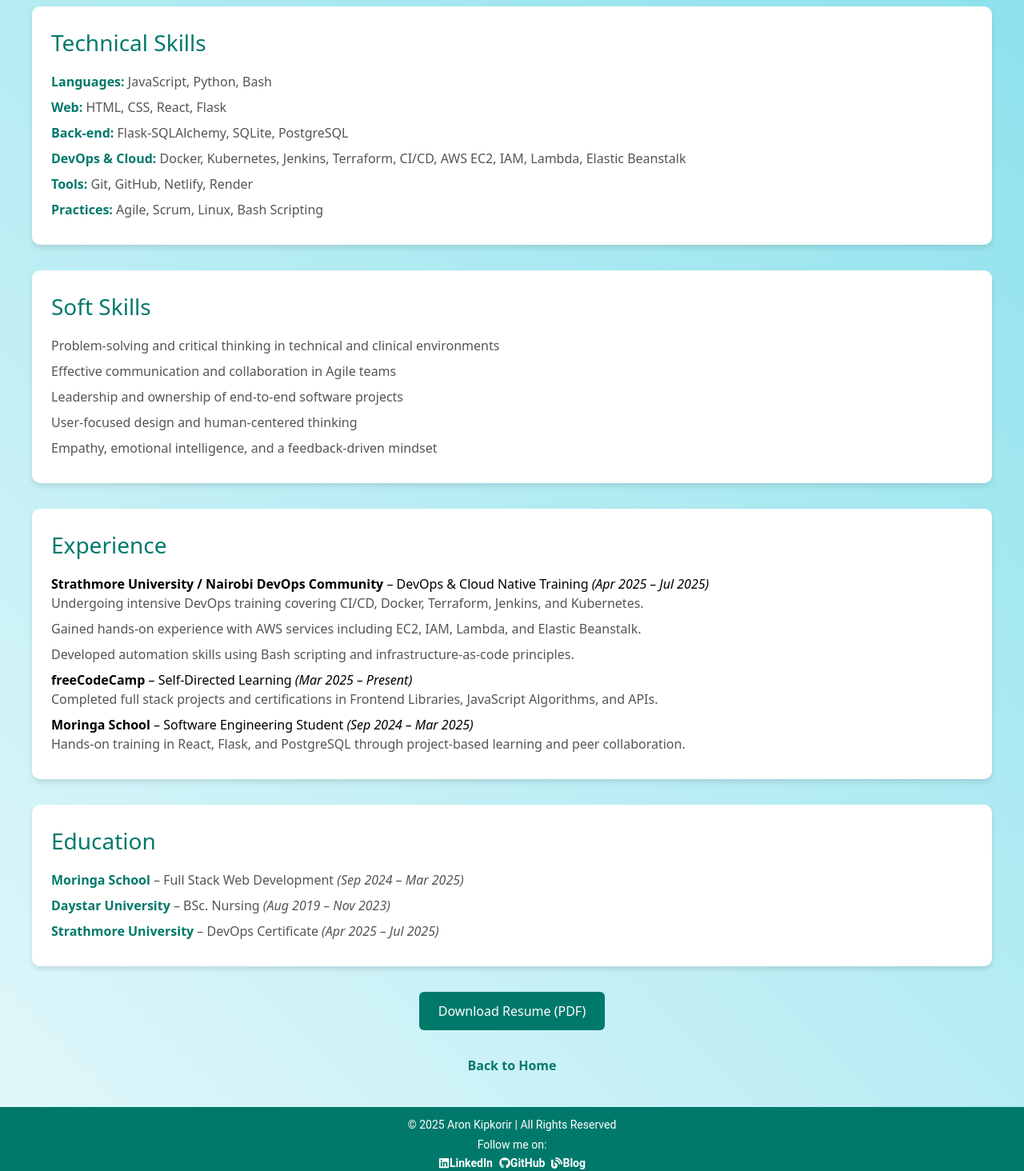
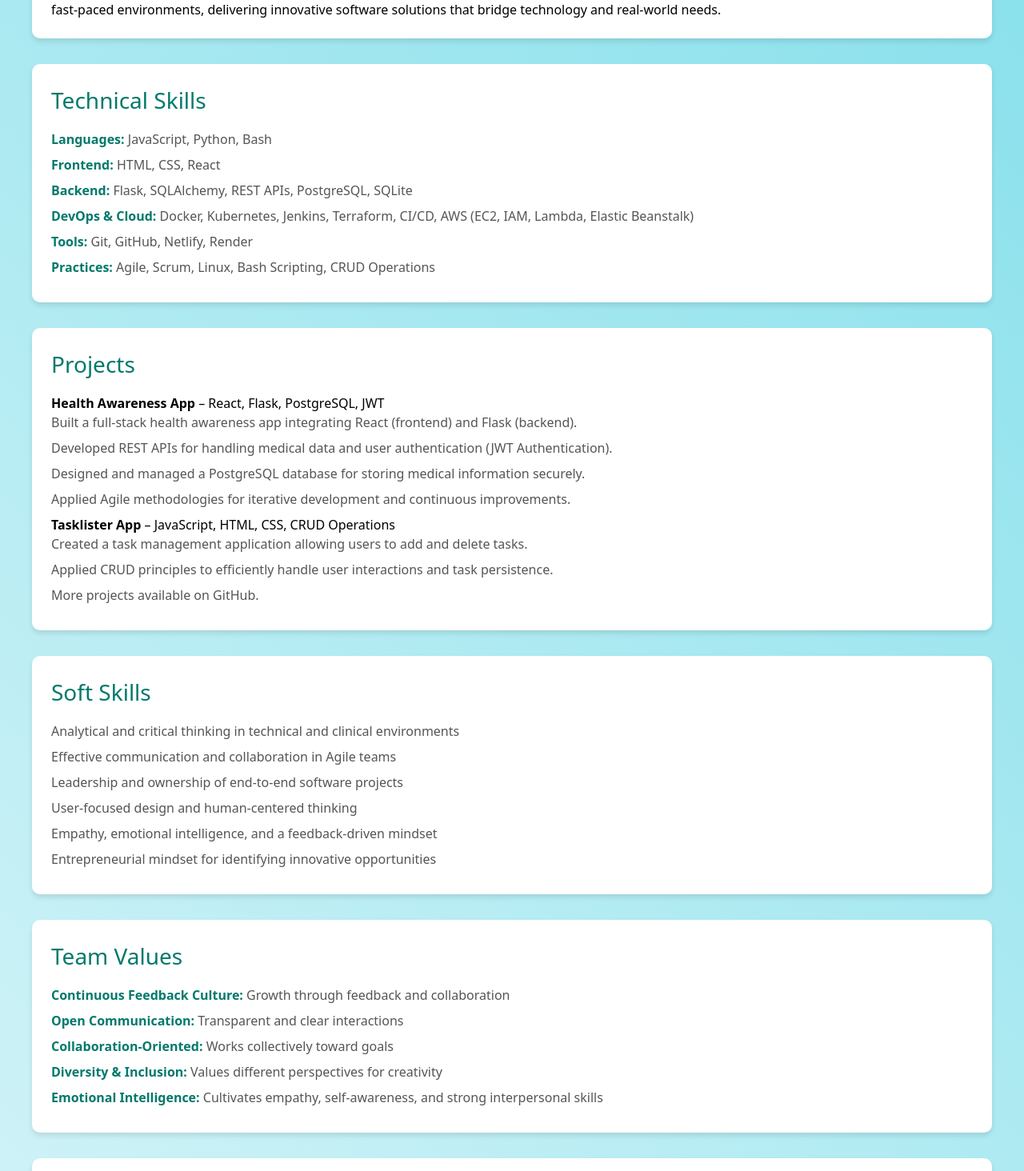
Before and after one commit to ARVLEMED/Aron-Portfolio, a React (Create React App) app: page /resume in a window 1280 px wide. Shown: the part 529-1993 px from the top of the page at 80% size. Built offline with nearby package versions, Linux system fonts and the light colour scheme.

Commit message:
edits resume page and css

```diff
--- a/src/components/Resume.css
+++ b/src/components/Resume.css
@@ -128,32 +128,90 @@
 .back-link a:hover {
   text-decoration: underline;
 }
+
+/* Enhanced PDF-specific styles */
 .pdf-content {
-  margin: 0;
-  padding: 0;
-  line-height: 1.2;
-  font-size: 12px;
+  margin: 0 !important;
+  padding: 0.1in !important;
+  font-size: 11px !important;
+  line-height: 1.15 !important;
+  background: #fff !important; /* Ensure consistent background */
+  box-shadow: none !important;
 }
+
+.pdf-content .resume-section {
+  margin-bottom: 0.3in !important;
+  padding: 0.2in !important;
+  background: none !important;
+  box-shadow: none !important;
+}
+
 .pdf-content h1, .pdf-content h2, .pdf-content h3 {
-  margin: 0.2in 0;
+  margin: 0.1in 0 !important;
+  font-size: 14px !important; /* Smaller headings for PDF */
 }
+
 .pdf-content p, .pdf-content ul {
-  margin: 0.1in 0;
+  margin: 0.05in 0 !important;
+  padding-left: 0.2in !important;
+}
+
+.pdf-content ul li {
+  margin-bottom: 0.05in !important;
+}
+
+.pdf-content * {
+  transform: none !important;
+  transition: none !important; /* Disable Framer Motion animations */
+  color: #000 !important; /* Ensure readability in PDF */
+}
+
+/* Print-specific styles for better PDF rendering */
+@media print {
+  .resume {
+    padding: 0.2in;
+    background: #fff;
+  }
+  .resume-container {
+    margin: 0;
+    padding: 0.2in;
+  }
+  .resume-content {
+    font-size: 11px;
+    line-height: 1.15;
+  }
+  .resume-section {
+    margin-bottom: 0.3in;
+    padding: 0.2in;
+    background: none;
+    box-shadow: none;
+  }
+  .resume-section h2 {
+    margin-bottom: 0.1in;
+    font-size: 14px;
+  }
+  .resume-section p, .resume-section ul {
+    margin: 0.05in 0;
+    padding-left: 0.2in;
+  }
+  .resume-section ul li {
+    margin-bottom: 0.05in;
+  }
+  .download-section, .back-link {
+    display: none; /* Hide buttons in PDF */
+  }
 }
 
 @media (max-width: 768px) {
   .resume {
     padding: 1.5rem;
   }
-
   .resume header h1 {
     font-size: 2rem;
   }
-
   .resume-section {
     padding: 1rem;
   }
-
   .resume-section h2 {
     font-size: 1.5rem;
   }
--- a/src/components/Resumepage.js
+++ b/src/components/Resumepage.js
@@ -23,9 +23,9 @@
     element.classList.add('pdf-content');
     html2pdf()
       .set({
-      margin: [0.3, 0.3, 0.3, 0.3],
+        margin: [0.2, 0.2, 0.2, 0.2],
         filename: 'Aron_Kipkorir_Resume.pdf',
-      html2canvas: { scale: 2, useCORS: true },
+        html2canvas: { scale: 1.5, useCORS: true },
         jsPDF: { unit: 'in', format: 'a4', orientation: 'portrait' },
       })
       .from(element)
@@ -44,6 +44,7 @@
       >
         <h1>Aron Kipkorir</h1>
         <p>Software Engineer | Full Stack Developer | Healthcare Innovator</p>
+
       </motion.header>
 
       <div ref={resumeRef} className="resume-content">
@@ -56,7 +57,7 @@
         >
           <h2>Professional Summary</h2>
           <p>
-           As an accomplished and versatile Software Engineer, I specialize in developing robust, scalable web applications with expertise in Python (Flask), JavaScript (React), and full-stack development. My unique background as a Registered Nurse enriches my technical proficiency with a deep understanding of healthcare workflows, enabling me to deliver innovative, user-focused solutions. I excel in designing and implementing responsive web applications, RESTful APIs, and database-driven systems, leveraging tools such as Docker, Git, PostgreSQL, and SQLAlchemy. With a proven ability to bridge technical and domain-specific challenges, I thrive in dynamic environments, consistently delivering high-quality, impactful software solutions.
+            As a dynamic Software Engineer with a unique blend of healthcare expertise and technical proficiency, I specialize in crafting scalable, user-centric web applications using Python (Flask), JavaScript (React), and full-stack technologies. Transitioning from a Registered Nurse (BSc. Nursing, Daystar University), I bring a deep understanding of healthcare workflows to deliver impactful solutions. My hands-on experience includes building responsive web applications, RESTful APIs, and database-driven systems with PostgreSQL, SQLAlchemy, Docker, and Git. Currently advancing my expertise through intensive DevOps and Cloud Native training at Strathmore University, I am proficient in CI/CD pipelines, AWS services (EC2, IAM, Lambda, Elastic Beanstalk), and infrastructure-as-code with Terraform and Kubernetes. Through self-directed learning at FreeCodeCamp, I’ve honed skills in frontend libraries, APIs, and algorithms, complemented by project-based training at Moringa School. Passionate about automation and collaboration, I thrive in fast-paced environments, delivering innovative software solutions that bridge technology and real-world needs.
           </p>
         </motion.section>
 
@@ -70,11 +71,11 @@
           <h2>Technical Skills</h2>
           <ul>
             <li><strong>Languages:</strong> JavaScript, Python, Bash</li>
-            <li><strong>Web:</strong> HTML, CSS, React, Flask</li>
-            <li><strong>Back-end:</strong> Flask-SQLAlchemy, SQLite, PostgreSQL</li>
-            <li><strong>DevOps & Cloud:</strong> Docker, Kubernetes, Jenkins, Terraform, CI/CD, AWS EC2, IAM, Lambda, Elastic Beanstalk</li>
+            <li><strong>Frontend:</strong> HTML, CSS, React</li>
+            <li><strong>Backend:</strong> Flask, SQLAlchemy, REST APIs, PostgreSQL, SQLite</li>
+            <li><strong>DevOps & Cloud:</strong> Docker, Kubernetes, Jenkins, Terraform, CI/CD, AWS (EC2, IAM, Lambda, Elastic Beanstalk)</li>
             <li><strong>Tools:</strong> Git, GitHub, Netlify, Render</li>
-            <li><strong>Practices:</strong> Agile, Scrum, Linux, Bash Scripting</li>
+            <li><strong>Practices:</strong> Agile, Scrum, Linux, Bash Scripting, CRUD Operations</li>
           </ul>
         </motion.section>
 
@@ -83,15 +84,56 @@
           variants={sectionVariants}
           initial="hidden"
           animate="visible"
-          aria-label="Professional Skills"
+          aria-label="Projects"
+        >
+          <h2>Projects</h2>
+          <p><strong>Health Awareness App</strong> – React, Flask, PostgreSQL, JWT</p>
+          <ul>
+            <li>Built a full-stack health awareness app integrating React (frontend) and Flask (backend).</li>
+            <li>Developed REST APIs for handling medical data and user authentication (JWT Authentication).</li>
+            <li>Designed and managed a PostgreSQL database for storing medical information securely.</li>
+            <li>Applied Agile methodologies for iterative development and continuous improvements.</li>
+          </ul>
+          <p><strong>Tasklister App</strong> – JavaScript, HTML, CSS, CRUD Operations</p>
+          <ul>
+            <li>Created a task management application allowing users to add and delete tasks.</li>
+            <li>Applied CRUD principles to efficiently handle user interactions and task persistence.</li>
+            <li>More projects available on <a href="https://github.com/ARVLEMED">GitHub</a>.</li>
+          </ul>
+        </motion.section>
+
+        <motion.section
+          className="resume-section"
+          variants={sectionVariants}
+          initial="hidden"
+          animate="visible"
+          aria-label="Soft Skills"
         >
           <h2>Soft Skills</h2>
           <ul>
-            <li>Problem-solving and critical thinking in technical and clinical environments</li>
+            <li>Analytical and critical thinking in technical and clinical environments</li>
             <li>Effective communication and collaboration in Agile teams</li>
             <li>Leadership and ownership of end-to-end software projects</li>
             <li>User-focused design and human-centered thinking</li>
             <li>Empathy, emotional intelligence, and a feedback-driven mindset</li>
+            <li>Entrepreneurial mindset for identifying innovative opportunities</li>
+          </ul>
+        </motion.section>
+
+        <motion.section
+          className="resume-section"
+          variants={sectionVariants}
+          initial="hidden"
+          animate="visible"
+          aria-label="Team Values"
+        >
+          <h2>Team Values</h2>
+          <ul>
+            <li><strong>Continuous Feedback Culture:</strong> Growth through feedback and collaboration</li>
+            <li><strong>Open Communication:</strong> Transparent and clear interactions</li>
+            <li><strong>Collaboration-Oriented:</strong> Works collectively toward goals</li>
+            <li><strong>Diversity & Inclusion:</strong> Values different perspectives for creativity</li>
+            <li><strong>Emotional Intelligence:</strong> Cultivates empathy, self-awareness, and strong interpersonal skills</li>
           </ul>
         </motion.section>
 
@@ -103,19 +145,16 @@
           aria-label="Experience"
         >
           <h2>Experience</h2>
-
           <p><strong>Strathmore University / Nairobi DevOps Community</strong> – DevOps & Cloud Native Training <em>(Apr 2025 – Jul 2025)</em></p>
           <ul>
             <li>Undergoing intensive DevOps training covering CI/CD, Docker, Terraform, Jenkins, and Kubernetes.</li>
             <li>Gained hands-on experience with AWS services including EC2, IAM, Lambda, and Elastic Beanstalk.</li>
             <li>Developed automation skills using Bash scripting and infrastructure-as-code principles.</li>
           </ul>
-
-          <p><strong>freeCodeCamp</strong> – Self-Directed Learning <em>(Mar 2025 – Present)</em></p>
+          <p><strong>FreeCodeCamp</strong> – Self-Directed Learning <em>(Mar 2025 – Present)</em></p>
           <ul>
-            <li>Completed full stack projects and certifications in Frontend Libraries, JavaScript Algorithms, and APIs.</li>
+            <li>Completed full-stack projects and certifications in Frontend Libraries, JavaScript Algorithms, and APIs.</li>
           </ul>
-
           <p><strong>Moringa School</strong> – Software Engineering Student <em>(Sep 2024 – Mar 2025)</em></p>
           <ul>
             <li>Hands-on training in React, Flask, and PostgreSQL through project-based learning and peer collaboration.</li>
```
Lines whose indentation alone changed are shown as unchanged.
